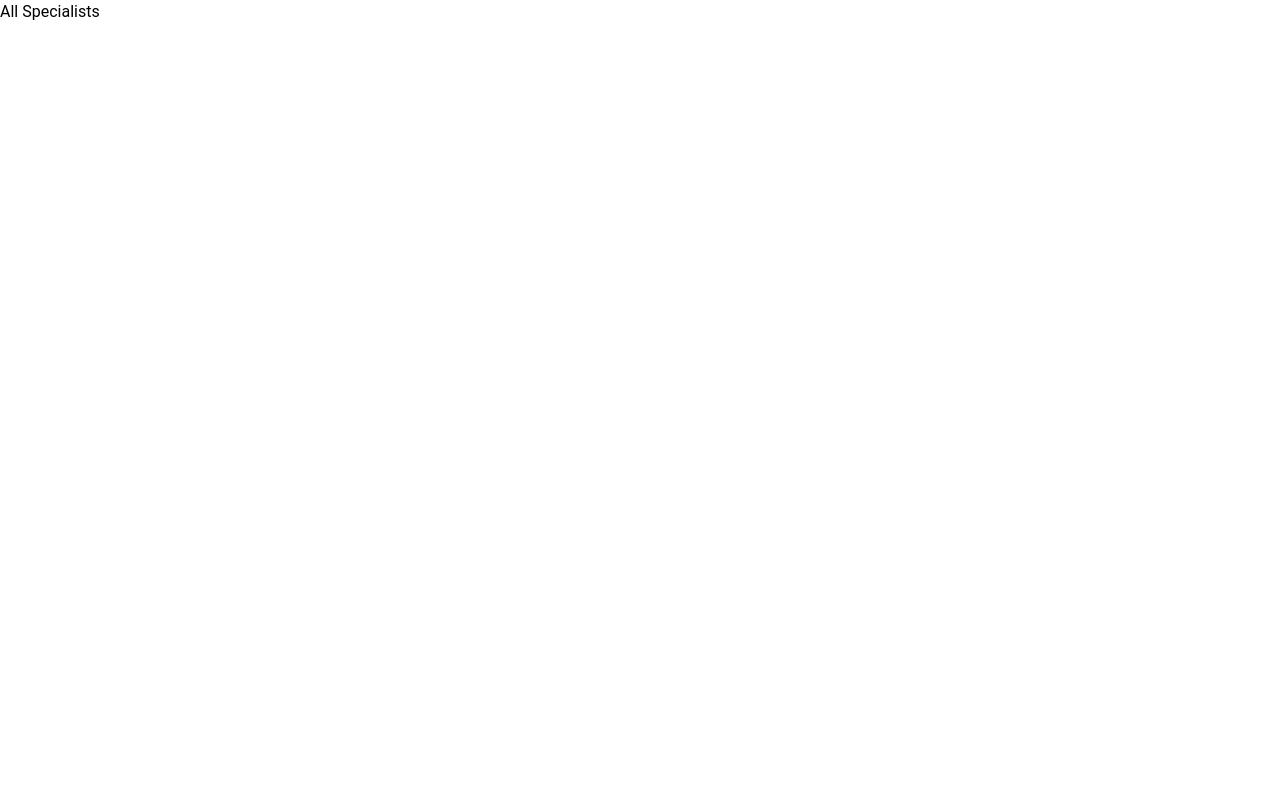
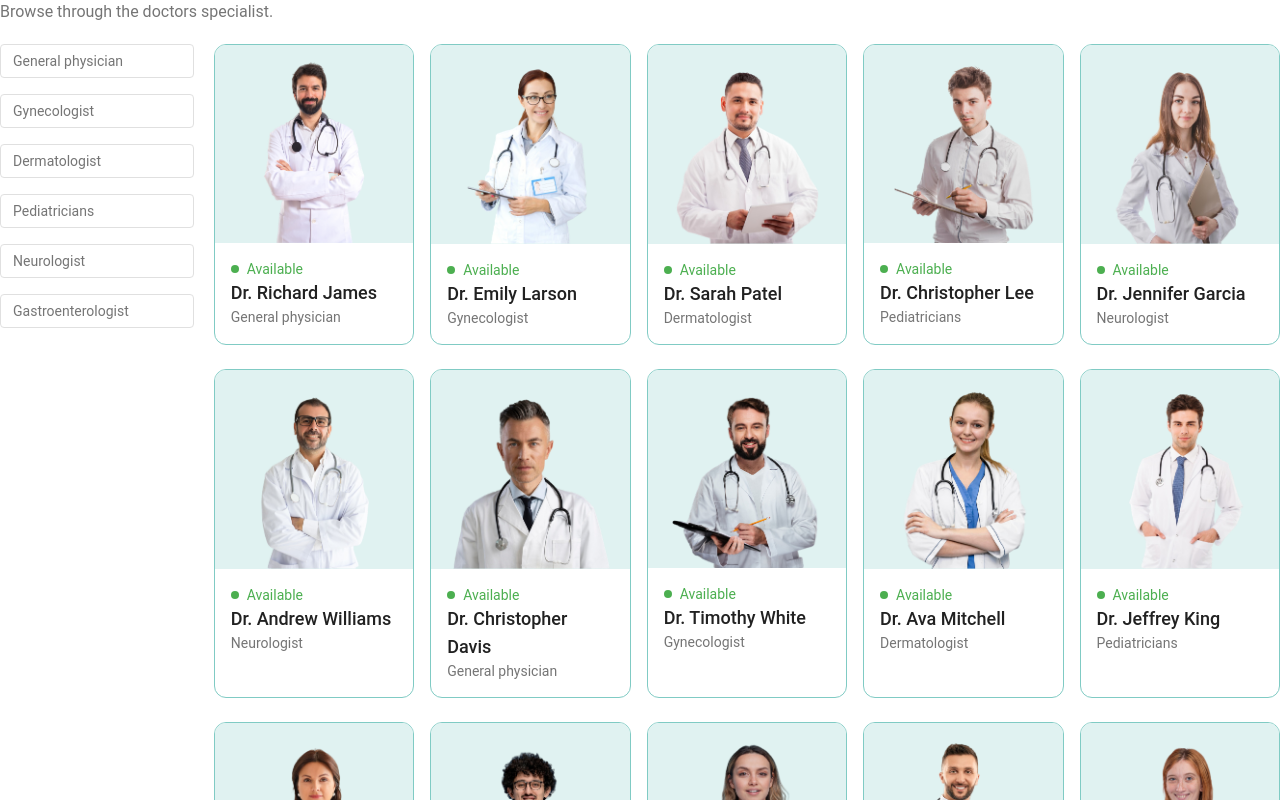
Before and after one commit to Megatron-XCoder/DASmedhub, a React (Vite) app: page /All-specialists in a window 1280 px wide. Shown: the top 800 px of the page. Built offline with nearby package versions, Linux system fonts and the light colour scheme.

Commit message:
added new all specialist page and doctor description

```diff
--- a/public/assets_frontend/assets.js
+++ b/public/assets_frontend/assets.js
@@ -230,7 +230,7 @@
         _id: 'doc11',
         name: 'Dr. Zoe Kelly',
         image: doc11,
-        speciality: 'Neurologist',
+        speciality: 'Gastroenterologist',
         degree: 'MBBS',
         experience: '4 Years',
         about: 'Dr. Davis has a strong commitment to delivering comprehensive medical care, focusing on preventive medicine, early diagnosis, and effective treatment strategies. Dr. Davis has a strong commitment to delivering comprehensive medical care, focusing on preventive medicine, early diagnosis, and effective treatment strategies.',
--- a/src/App.jsx
+++ b/src/App.jsx
@@ -29,6 +29,7 @@
                     <Route exact path="/User-appointments" element={<UserAppointments/>} />
                     <Route exact path="/Docter/:docId" element={<DoctorDescriptions/>} />
                     <Route exact path="/All-specialists" element={<AllSpecialist/>} />
+                    <Route exact path="/All-specialists/:speciality" element={<AllSpecialist/>} />
                     <Route exact path="/Patient-basic-details" element={<ProfileForm/>} />
                     <Route exact path="/Nearby-hospital-locator" element={<NearbyHospitalLocator/>} />
 
--- a/src/Components/Contexts/AppContext.jsx
+++ b/src/Components/Contexts/AppContext.jsx
@@ -8,8 +8,10 @@
 const AppContextProvider = (props) => {
 
 
+    const currencySymbol = '$'
+
     const value = {
-        doctors
+        doctors, currencySymbol
     }
 
     return(
--- a/src/Components/Pages/AllSpecialist.jsx
+++ b/src/Components/Pages/AllSpecialist.jsx
@@ -1,11 +1,70 @@
+import {AppContext} from "../Contexts/AppContext.jsx";
+import React, {useContext, useEffect, useState} from "react";
+import {useNavigate, useParams} from "react-router-dom";
+
+
 function AllSpecialist() {
+
+    const {speciality} = useParams();
+    const navigate = useNavigate()
+    const [filterDoc, setFilterDoc] = useState([])
+
+    const {doctors} = useContext(AppContext);
+
+    const applyFilter = () => {
+        if (speciality) {
+            setFilterDoc(doctors.filter(doc => doc.speciality === speciality));
+        } else {
+            setFilterDoc(doctors)
+        }
+    }
+
+    useEffect(() => {
+        applyFilter();
+    }, [doctors,speciality]);
+
+
+
     return (
         <>
-            <h2>
-                All Specialists
-            </h2>
+            <div>
+                <p className="text-gray-600">Browse through the doctors specialist.</p>
+                <div className="flex flex-col sm:flex-row items-start gap-5 mt-5">
+                    <div className="flex flex-col gap-4 text-sm text-gray-600">
+                        <p onClick={() => speciality === 'General physician' ? navigate("/All-specialists") : navigate("/All-specialists/General physician")} className={`w-[94vw] sm:w-auto pl-3 py-1.5 pr-16 border border-gray-300 rounded transition-all cursor-pointer ${speciality === "General physician" ? "bg-teal-50 border-teal-100 text-black" : ""}`}>General physician</p>
+                        <p onClick={() => speciality === 'Gynecologist' ? navigate("/All-specialists") : navigate("/All-specialists/Gynecologist")} className={`w-[94vw] sm:w-auto pl-3 py-1.5 pr-16 border border-gray-300 rounded transition-all cursor-pointer ${speciality === "Gynecologist" ? "bg-teal-50 border-teal-100 text-black" : ""}`}>Gynecologist</p>
+                        <p onClick={() => speciality === 'Dermatologist' ? navigate("/All-specialists") : navigate("/All-specialists/Dermatologist")} className={`w-[94vw] sm:w-auto pl-3 py-1.5 pr-16 border border-gray-300 rounded transition-all cursor-pointer ${speciality === "Dermatologist" ? "bg-teal-50 border-teal-100 text-black" : ""}`}>Dermatologist</p>
+                        <p onClick={() => speciality === 'Pediatricians' ? navigate("/All-specialists") : navigate("/All-specialists/Pediatricians")} className={`w-[94vw] sm:w-auto pl-3 py-1.5 pr-16 border border-gray-300 rounded transition-all cursor-pointer ${speciality === "Pediatricians" ? "bg-teal-50 border-teal-100 text-black" : ""}`}>Pediatricians</p>
+                        <p onClick={() => speciality === 'Neurologist' ? navigate("/All-specialists") : navigate("/All-specialists/Neurologist")} className={`w-[94vw] sm:w-auto pl-3 py-1.5 pr-16 border border-gray-300 rounded transition-all cursor-pointer ${speciality === "Neurologist" ? "bg-teal-50 border-teal-100 text-black" : ""}`}>Neurologist</p>
+                        <p onClick={() => speciality === 'Gastroenterologist' ? navigate("/All-specialists") : navigate("/All-specialists/Gastroenterologist")} className={`w-[94vw] sm:w-auto pl-3 py-1.5 pr-16 border border-gray-300 rounded transition-all cursor-pointer ${speciality === "Gastroenterologist" ? "bg-teal-50 border-teal-100 text-black" : ""}`}>Gastroenterologist</p>
+                    </div>
+                    <div className="w-full grid grid-cols-auto gap-4 gap-y-6">
+                        {
+
+                            filterDoc.map((item, index) => (
+                                <div
+                                    onClick={() => navigate(`/Docter/${item._id}`)}
+                                    key={index}
+                                    className="border border-teal-200 rounded-xl overflow-hidden cursor-pointer hover:translate-y-[-10px] transition-all duration-500"
+                                >
+                                    <img className="bg-teal-50" alt="Doctor Img" src={item.image}/>
+                                    <div className="p-4">
+                                        <div className="flex items-center gap-2 text-sm text-center text-green-500">
+                                            <p className="w-2 h-2 bg-green-500 rounded-full"></p>
+                                            <p>Available</p>
+                                        </div>
+                                        <p className="text-gray-900 text-lg font-medium">{item.name}</p>
+                                        <p className="text-gray-600 text-sm">{item.speciality}</p>
+                                    </div>
+                                </div>
+                            ))
+
+                        }
+                    </div>
+                </div>
+            </div>
         </>
-    )
+    );
 }
 
 export default AllSpecialist;
--- a/src/Components/Pages/DoctorDescriptions.jsx
+++ b/src/Components/Pages/DoctorDescriptions.jsx
@@ -1,15 +1,122 @@
-import {useNavigate} from "react-router-dom";
+import {useNavigate, useParams} from "react-router-dom";
+import {useContext, useEffect, useState} from "react";
+import {AppContext} from "../Contexts/AppContext.jsx";
+import {assets} from "../../../public/assets_frontend/assets.js";
+import {Button} from "@material-tailwind/react";
 
 function DoctorDescriptions() {
-    const navigate = useNavigate()
+    const navigate = useNavigate();
+    const {docId} = useParams();
+    const {doctors, currencySymbol} = useContext(AppContext);
 
-    return (
+    const [docInfo, setDocInfo] = useState(null);
+    const [docSlot, setDocSlot] = useState([null]);
+    const [slotIndex, setSlotIndex] = useState(0);
+    const [slotTime, setSlotTime] = useState('');
+
+    const fetchDocInfo = async () => {
+        const docInfo = doctors.find(doc => doc._id === docId);
+        setDocInfo(docInfo)
+        console.log(docInfo)
+    }
+
+    const getAvailableSlots = async () => {
+        setDocSlot([]);
+
+        // get current date
+        let today = new Date();
+
+        for (let i = 0; i < 7; i++) {
+            let currentDate = new Date(today);
+            currentDate.setDate(today.getDate() + i);
+
+            //setting end time of date with index
+            let endTime = new Date();
+            endTime.setDate(today.getDate() + i);
+            endTime.setHours(21, 0, 0, 0,);
+
+            //setting Hours
+            if (today.getDate() === currentDate.getDate()) {
+                currentDate.setHours(currentDate.getHours() > 10 ? currentDate.getHours() + 1 : 10);
+                currentDate.setMinutes(currentDate.getMinutes() > 30 ? 30 : 0);
+            } else {
+                currentDate.setHours(10);
+                currentDate.setMinutes(0);
+            }
+
+            let timeSlots = [];
+
+            while (currentDate < endTime) {
+                let formattedTime = currentDate.toLocaleTimeString([], {hour: '2-digit', minute: '2-digit'});
+
+                //add slots to arrays
+                timeSlots.push({
+                    datetime: new Date(currentDate),
+                    time: formattedTime
+                })
+
+                //Increment current time by 1 hour
+                currentDate.setMinutes(currentDate.getMinutes() + 60);
+
+                setDocSlot(prev => ([...prev, timeSlots]));
+
+            }
+        }
+    };
+
+    useEffect(() => {
+        fetchDocInfo();
+    }, [doctors, docId]);
+
+    useEffect(() => {
+        getAvailableSlots();
+    }, [docInfo]);
+
+    useEffect(() => {
+        console.log(docSlot)
+    }, [docSlot]);
+
+
+
+
+    return docInfo && (
         <>
-            <h1>
-                Doctor Description & Appointments
-            </h1>
+            <div>
+                {/*Doctor details */}
+                <div className={"flex flex-col sm:flex-row gap-4"}>
+                    <div>
+                        <img className={"bg-teal-200 w-full sm:max-w-72 rounded-lg "} src={docInfo.image} alt={"Doctor Image"}/>
+                    </div>
+
+                    <div className={"flex-1 border border-gray-400 rounded-lg p-8 py-7 bg-white mx-2 sm:mx-0" +
+                        " mt-[-80px] sm:mt-0"}>
+                        <p className={"flex items-center gap-2 text-2xl font-medium text-gray-900"}>
+                            {docInfo.name}
+                            <img className={"w-5"} src={assets.verified_icon} alt={"verified icon"}/>
+                        </p>
+
+                        <div className={"flex items-center gap-2 text-sm mt-1 text-gray-600"}>
+                            <p>{docInfo.degree} - {docInfo.speciality}</p>
+                            <Button variant="outlined" size="sm">{docInfo.experience}</Button>
+                        </div>
+
+                        <div>
+                            <p className={"flex items-center gap-1 text-sm font-medium text-gray-900 mt-3"}>
+                                About
+                                <img src={assets.info_icon} alt={"info icon"}/>
+                            </p>
+                            <p className={"text-sm text-gray-500 max-w-[700px] mt-1"}>{docInfo.about}</p>
+                        </div>
+                        <p className={"text-gray-700 font-medium mt-4"}>
+                            Appointment Fee : <span className={"text-gray-700"}>{currencySymbol} {docInfo.fees}</span>
+
+                            <br/>2:42:44
+                        </p>
+                    </div>
+                </div>
+            </div>
         </>
-    )
+    );
 }
 
 export default DoctorDescriptions;
```
